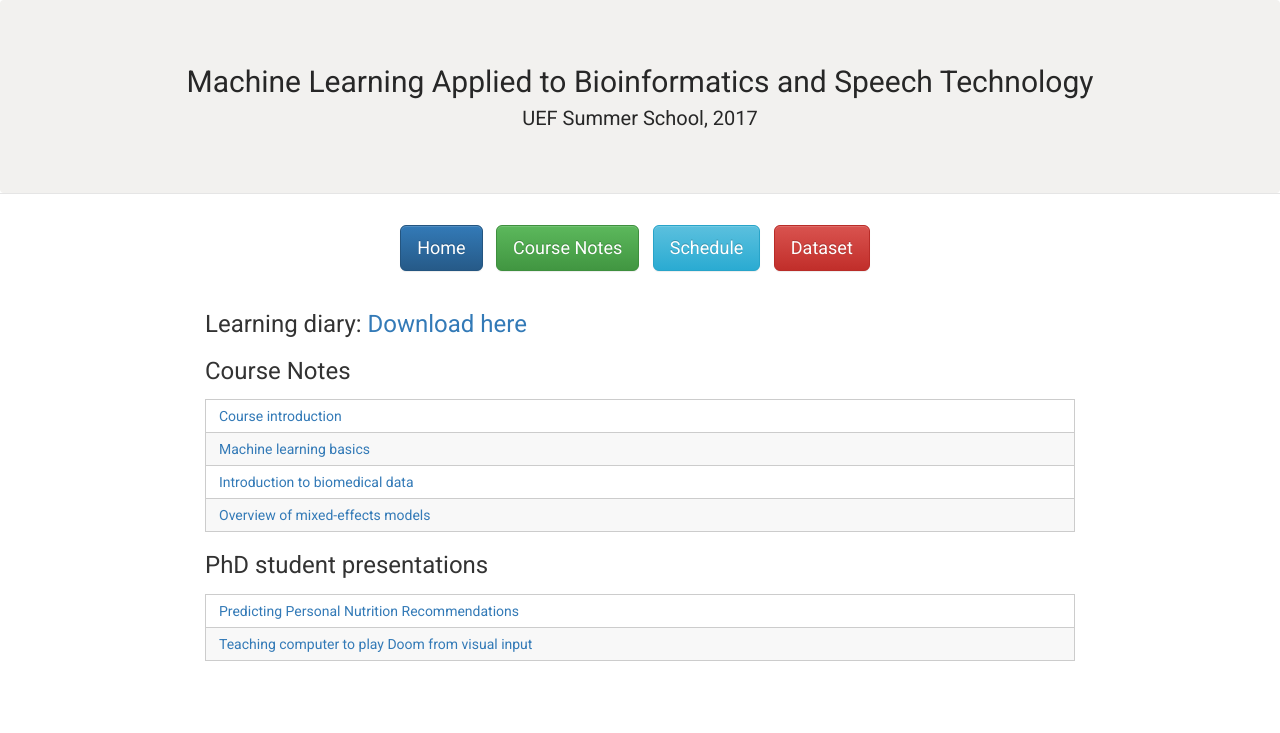
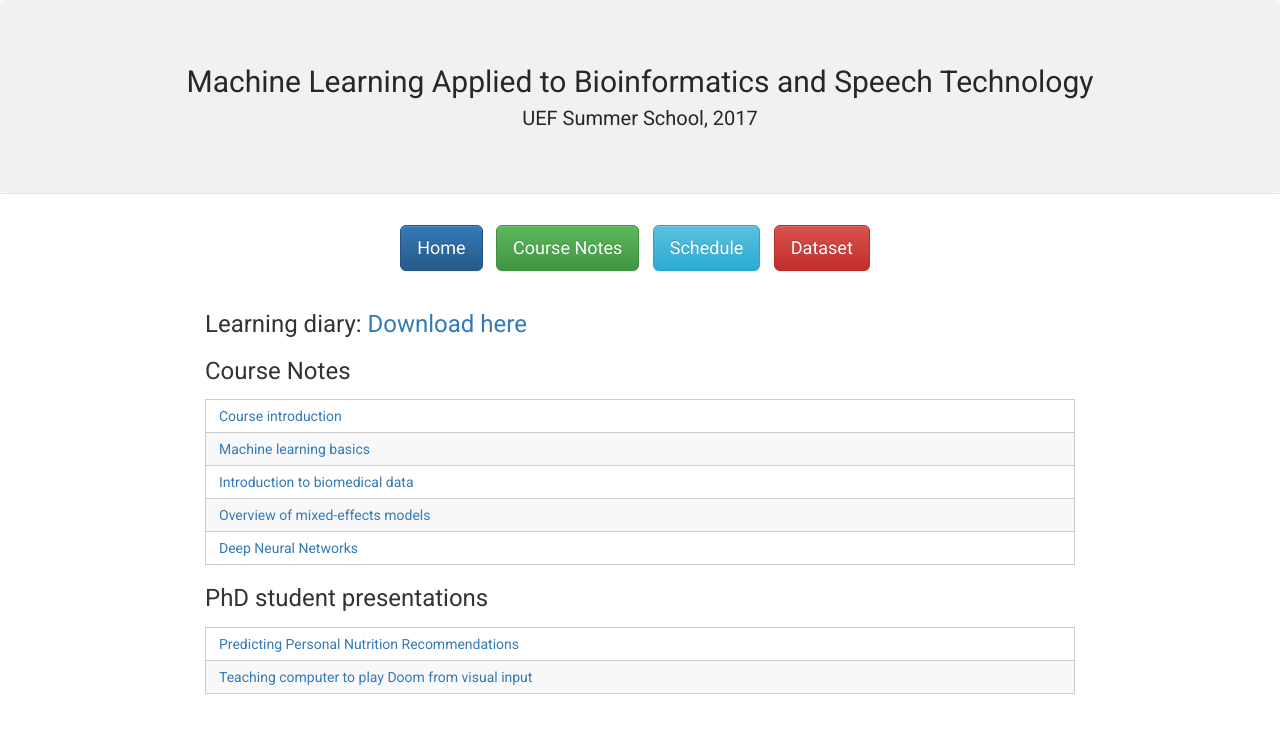
Before and after one commit to abrahamwoubie/Summer_School_RL, a Jekyll site: the page built from 35c163ca47986f8e1f5eec9d54238ad1229a7c92/course-notes.md, in a window 1280 px wide. Shown: the top 733 px of the page. Built offline with Jekyll 4.4.1, drawn with Linux system fonts in a browser that asks for light colours; nearby versions of some CDN libraries.

Commit message:
Added Ville's slides on deep learning

```diff
--- a/35c163ca47986f8e1f5eec9d54238ad1229a7c92/course-notes.md
+++ b/35c163ca47986f8e1f5eec9d54238ad1229a7c92/course-notes.md
@@ -14,6 +14,7 @@ title: Course Notes | MLABST'17
 | [Machine learning basics]({{ site.url }}{{ site.baseurl }}/content/tohka_machinelearning_basics.pdf) |
 | [Introduction to biomedical data]({{ site.url }}{{ site.baseurl }}/content/merja_introBiomed_mon.pdf) |
 | [Overview of mixed-effects models]({{ site.url }}{{ site.baseurl }}/content/lauri_slides.pdf) |
+| [Deep Neural Networks]({{ site.url }}{{ site.baseurl }}/content/deep_learning_slides.pdf) |
 
 ### PhD student presentations
 
```
Also changed, not shown: 2 other files.
